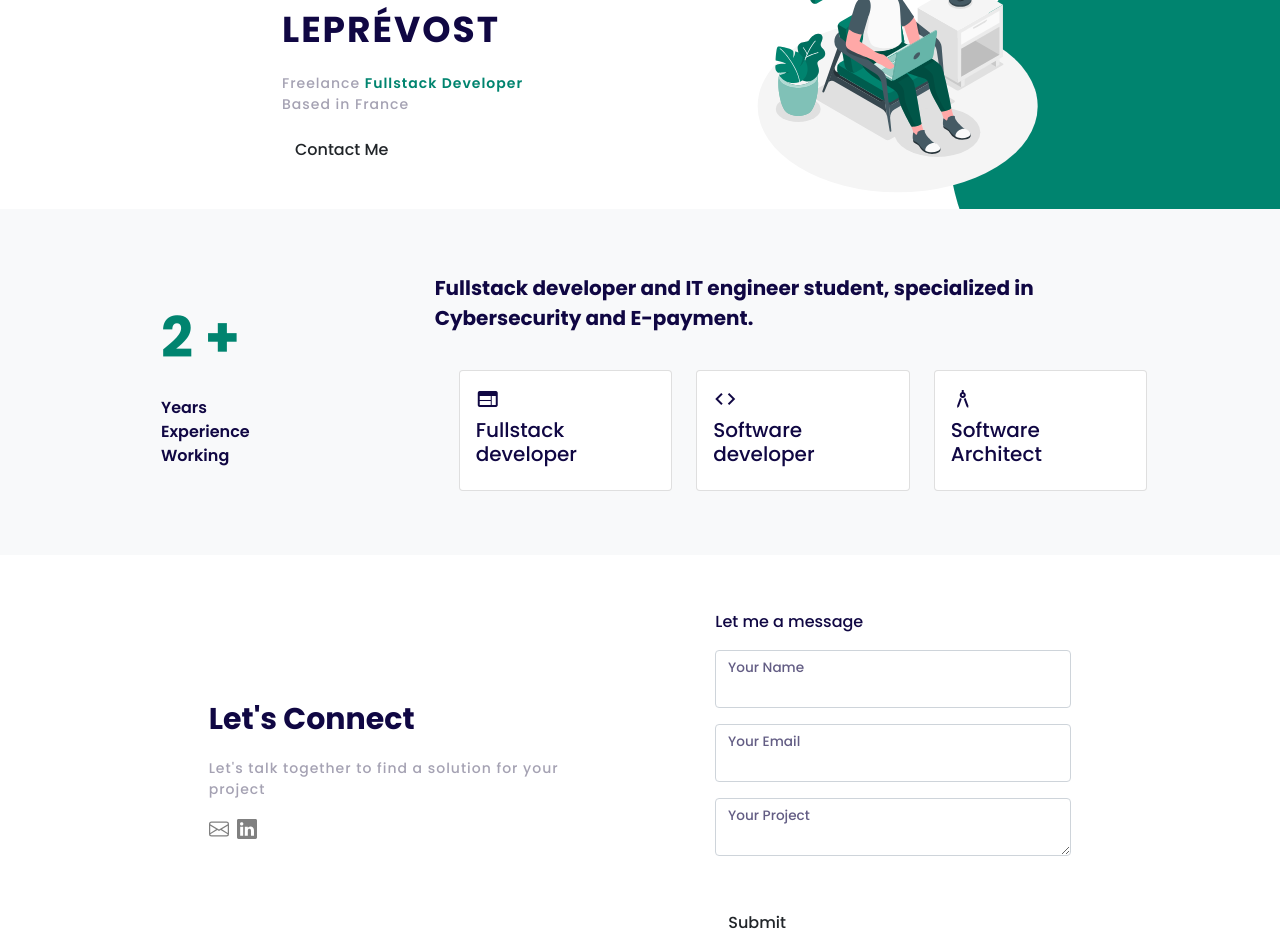
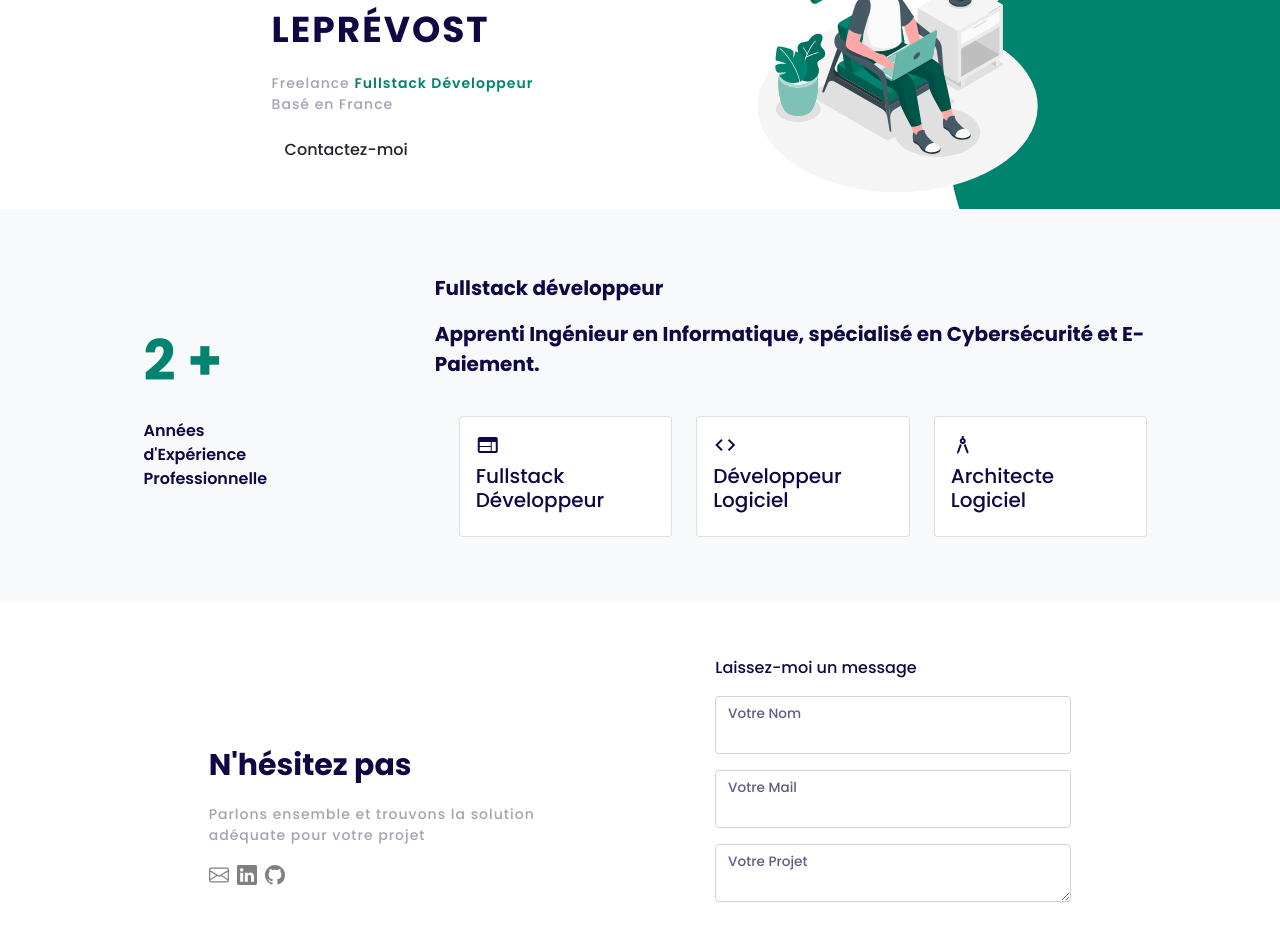
Before and after one commit to Zeikk/portfolio, a Next.js app: page / in a window 1280 px wide. Shown: the part 160-1112 px from the top of the page. Built offline with nearby package versions, Linux system fonts and the light colour scheme.

Commit message:
traduction + ajout github

```diff
--- a/components/common/ContactForm.tsx
+++ b/components/common/ContactForm.tsx
@@ -57,8 +57,8 @@ const ContactForm = () => {
     return <div className="container"><div className={`row align-items-center justify-content-evenly ${styles.contactSection}`}>
         <div className="col-sm-4">
             <div className={styles.centerDiv}>
-                <p className={styles.contactTitle}>Let's Connect</p>
-                <p className={styles.contactSubtitle}>Let's talk together to find a solution for your project</p>
+                <p className={styles.contactTitle}>N'hésitez pas</p>
+                <p className={styles.contactSubtitle}>Parlons ensemble et trouvons la solution adéquate pour votre projet</p>
                 <ul className={`list-inline ${styles.listLink}`}>
                     <li className="list-inline-item">
                         <a href="mailto:loick.leprevost@gmail.com" className="text-decoration-none">
@@ -74,26 +74,33 @@ const ContactForm = () => {
                             </svg>
                         </a>
                     </li>
+                    <li className="list-inline-item">
+                        <a href="https://github.com/Zeikk" className="text-decoration-none">
+                            <svg xmlns="http://www.w3.org/2000/svg" width="20" height="20" fill="currentColor" className="bi bi-github" viewBox="0 0 16 16">
+                                <path d="M8 0C3.58 0 0 3.58 0 8c0 3.54 2.29 6.53 5.47 7.59.4.07.55-.17.55-.38 0-.19-.01-.82-.01-1.49-2.01.37-2.53-.49-2.69-.94-.09-.23-.48-.94-.82-1.13-.28-.15-.68-.52-.01-.53.63-.01 1.08.58 1.23.82.72 1.21 1.87.87 2.33.66.07-.52.28-.87.51-1.07-1.78-.2-3.64-.89-3.64-3.95 0-.87.31-1.59.82-2.15-.08-.2-.36-1.02.08-2.12 0 0 .67-.21 2.2.82.64-.18 1.32-.27 2-.27.68 0 1.36.09 2 .27 1.53-1.04 2.2-.82 2.2-.82.44 1.1.16 1.92.08 2.12.51.56.82 1.27.82 2.15 0 3.07-1.87 3.75-3.65 3.95.29.25.54.73.54 1.48 0 1.07-.01 1.93-.01 2.2 0 .21.15.46.55.38A8.012 8.012 0 0 0 16 8c0-4.42-3.58-8-8-8z" />
+                            </svg>
+                        </a>
+                    </li>
                 </ul>
             </div>
         </div>
         <div className={`col-lg-4 col-md-6 ${styles.contactForm}`}>
-            <p>Let me a message</p>
+            <p>Laissez-moi un message</p>
             <form onSubmit={(e) => handleSubmit(e)}>
                 <div className="form-floating mb-3">
                     <input type="text" className="form-control" id="inputName" value={name} onChange={(e) => setName(e.target.value)} required />
-                    <label htmlFor="inputName">Your Name</label>
+                    <label htmlFor="inputName">Votre Nom</label>
                 </div>
                 <div className="form-floating mb-3">
                     <input type="email" className={`form-control  ${errorMail && "is-invalid"}`} id="inputEmail" value={email} onChange={(e) => { setEmail(e.target.value); setErrorMail(false) }} required />
-                    <label htmlFor="inputEmail">Your Email</label>
+                    <label htmlFor="inputEmail">Votre Mail</label>
                 </div>
 
                 <div className="form-floating mb-5">
                     <textarea className="form-control" id="inputProject" value={message} onChange={(e) => setMessage(e.target.value)} required></textarea>
-                    <label htmlFor="inputProject">Your Project</label>
+                    <label htmlFor="inputProject">Votre Projet</label>
                 </div>
-                <button type="submit" className={`btn ${styles.contactBtn}`} >Submit</button>
+                <button type="submit" className={`btn ${styles.contactBtn}`} >Envoyer</button>
             </form>
         </div>
 
@@ -107,7 +114,7 @@ const ContactForm = () => {
                                 <span className="material-icons">
                                     done
                                 </span>
-                                <strong className="ms-2 me-auto">Mail sent</strong>
+                                <strong className="ms-2 me-auto">Mail envoyé</strong>
                             </>
                         )
                     }
@@ -117,7 +124,7 @@ const ContactForm = () => {
                                 <span className="material-icons">
                                     block
                                 </span>
-                                <strong className="ms-2 me-auto">Error occured</strong>
+                                <strong className="ms-2 me-auto">Une erreur est survenue</strong>
                             </>
                         )
                     }
--- a/components/layout/Footer.tsx
+++ b/components/layout/Footer.tsx
@@ -26,6 +26,14 @@ const Footer = () => (
                             Loïck LEPREVOST
                         </a>
                     </li>
+                    <li>
+                        <a href="https://github.com/Zeikk" className="text-decoration-none">
+                            <svg xmlns="http://www.w3.org/2000/svg" width="20" height="20" fill="currentColor" className={`bi bi-github ${styles.icon}`} viewBox="0 0 16 16">
+                                <path d="M8 0C3.58 0 0 3.58 0 8c0 3.54 2.29 6.53 5.47 7.59.4.07.55-.17.55-.38 0-.19-.01-.82-.01-1.49-2.01.37-2.53-.49-2.69-.94-.09-.23-.48-.94-.82-1.13-.28-.15-.68-.52-.01-.53.63-.01 1.08.58 1.23.82.72 1.21 1.87.87 2.33.66.07-.52.28-.87.51-1.07-1.78-.2-3.64-.89-3.64-3.95 0-.87.31-1.59.82-2.15-.08-.2-.36-1.02.08-2.12 0 0 .67-.21 2.2.82.64-.18 1.32-.27 2-.27.68 0 1.36.09 2 .27 1.53-1.04 2.2-.82 2.2-.82.44 1.1.16 1.92.08 2.12.51.56.82 1.27.82 2.15 0 3.07-1.87 3.75-3.65 3.95.29.25.54.73.54 1.48 0 1.07-.01 1.93-.01 2.2 0 .21.15.46.55.38A8.012 8.012 0 0 0 16 8c0-4.42-3.58-8-8-8z" />
+                            </svg>
+                            Zeikk
+                        </a>
+                    </li>
                 </ul>
             </div>
         </div>
--- a/components/layout/Header.tsx
+++ b/components/layout/Header.tsx
@@ -32,7 +32,7 @@ const Header = ({ title, path }: { title: string, path: string }) => (
                             <ul className="navbar-nav me-auto mb-2 mb-lg-0">
                                 <li className="nav-item">
                                     <Link href="/">
-                                        <a className={`nav-link ${path == "/" ? "active" : ""}`} aria-current="page" >Home</a>
+                                        <a className={`nav-link ${path == "/" ? "active" : ""}`} aria-current="page" >Accueil</a>
                                     </Link>
                                 </li>
                                 <li className="nav-item">
--- a/pages/index.tsx
+++ b/pages/index.tsx
@@ -16,12 +16,12 @@ const Home = () => {
                             <p>LEPRÉVOST</p>
                         </div>
                         <div className={styles.subtitle}>
-                            <p style={{ margin: 0 }}>Freelance <span className={styles.job}>Fullstack Developer</span></p>
-                            <p>Based in France</p>
+                            <p style={{ margin: 0 }}>Freelance <span className={styles.job}>Fullstack Développeur</span></p>
+                            <p>Basé en France</p>
                         </div>
                         <Link href="/contact">
                             <button type="button" className={`btn ${styles.contactBtn}`}>
-                                Contact Me
+                                Contactez-moi
                             </button>
                         </Link>
                     </div>
@@ -41,14 +41,18 @@ const Home = () => {
                 <div className={`${styles.centerDiv} ${styles.workDiv}`}>
                     <p className={styles.workYear}>2 +</p>
                     <div className={styles.workDescription}>
-                        <p>Years</p>
-                        <p>Experience</p>
-                        <p>Working</p>
+                        <p>Années</p>
+                        <p>d'Expérience</p>
+                        <p>Professionnelle</p>
                     </div>
                 </div>
             </div>
             <div className="col-sm-7">
-                <p className={styles.workTitle}>Fullstack developer and IT engineer student, specialized in Cybersecurity and E-payment.</p>
+                <div className={styles.workTitle}>
+                    <p>Fullstack développeur</p>
+                    <p>Apprenti Ingénieur en Informatique, spécialisé en Cybersécurité et E-Paiement.</p>
+                </div>
+
                 <div className="container">
                     <div className="row align-items-center justify-content-evenly">
                         <div className="col-lg-4 col-md-10">
@@ -57,7 +61,7 @@ const Home = () => {
                                     <span className="material-icons">
                                         web
                                     </span>
-                                    <h5 className="card-title">Fullstack developer</h5>
+                                    <h5 className="card-title">Fullstack Développeur</h5>
                                 </div>
                             </div>
                         </div>
@@ -67,7 +71,7 @@ const Home = () => {
                                     <span className="material-icons">
                                         code
                                     </span>
-                                    <h5 className="card-title">Software developer</h5>
+                                    <h5 className="card-title">Développeur Logiciel</h5>
                                 </div>
                             </div>
                         </div>
@@ -77,7 +81,7 @@ const Home = () => {
                                     <span className="material-icons">
                                         architecture
                                     </span>
-                                    <h5 className="card-title">Software Architect</h5>
+                                    <h5 className="card-title">Architecte Logiciel</h5>
                                 </div>
                             </div>
                         </div>
```
